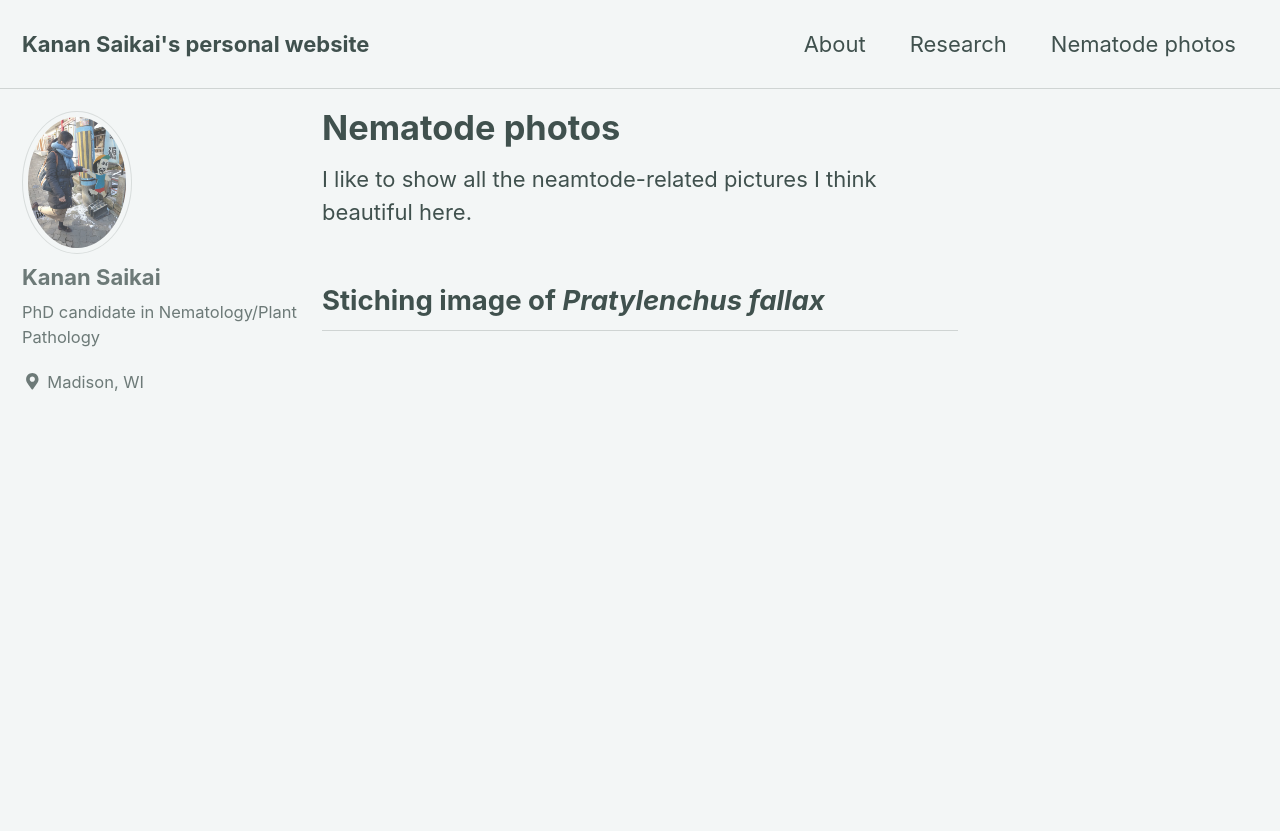
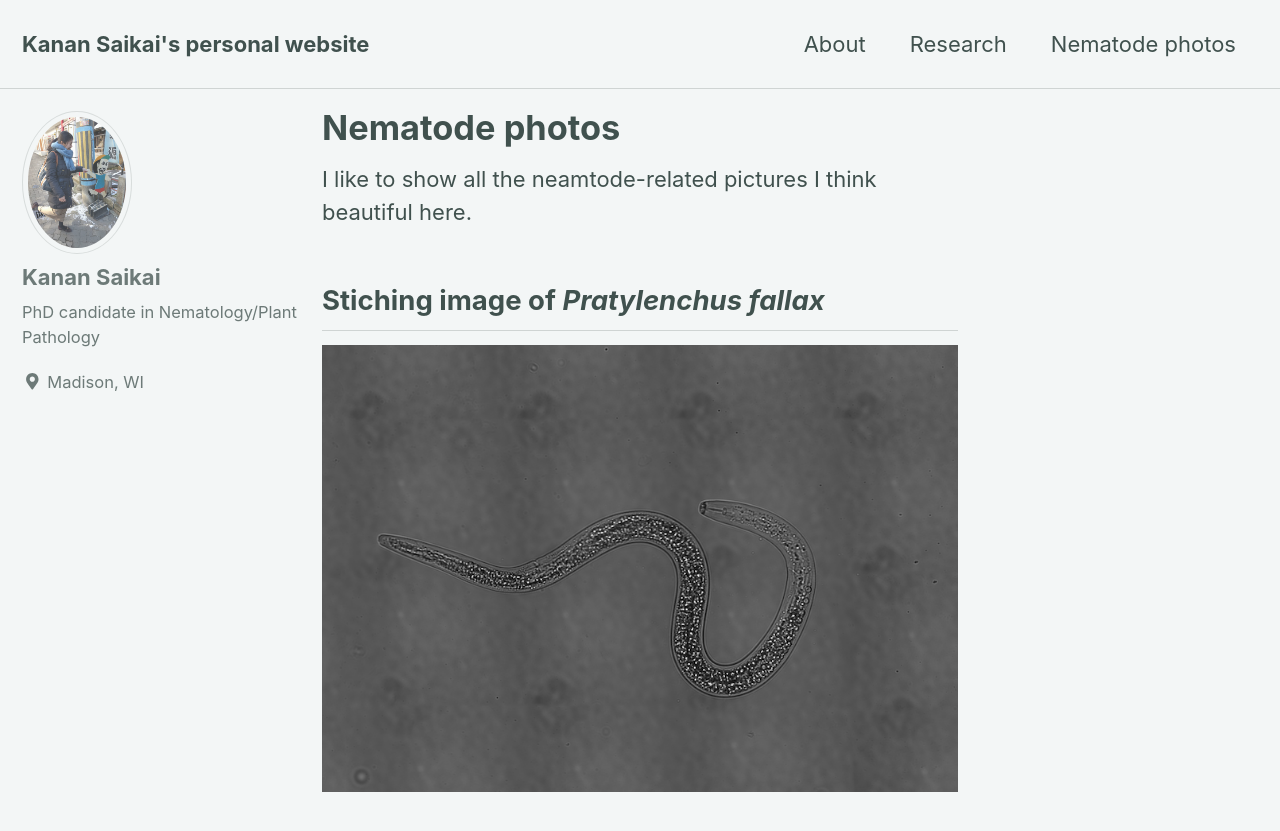
Before and after one commit to ksaikai/ksaikai.github.io, a Jekyll site: the page built from _pages/photos.md, in a window 1280 px wide and 900 px high. Shown: the top 831 px of the window. Built offline with Jekyll 4.4.1, drawn with Linux system fonts in a browser that asks for light colours; cached includes are drawn as plain includes; nearby versions of some CDN libraries.

Commit message:
Update photos.md

```diff
--- a/_pages/photos.md
+++ b/_pages/photos.md
@@ -6,4 +6,4 @@ permalink: /nematode/
 I like to show all the neamtode-related pictures I think beautiful here.
 
 ## Stiching image of *Pratylenchus fallax*
-![](rln734_stiching.png)
+![](../rln734_stiching.png)
```
